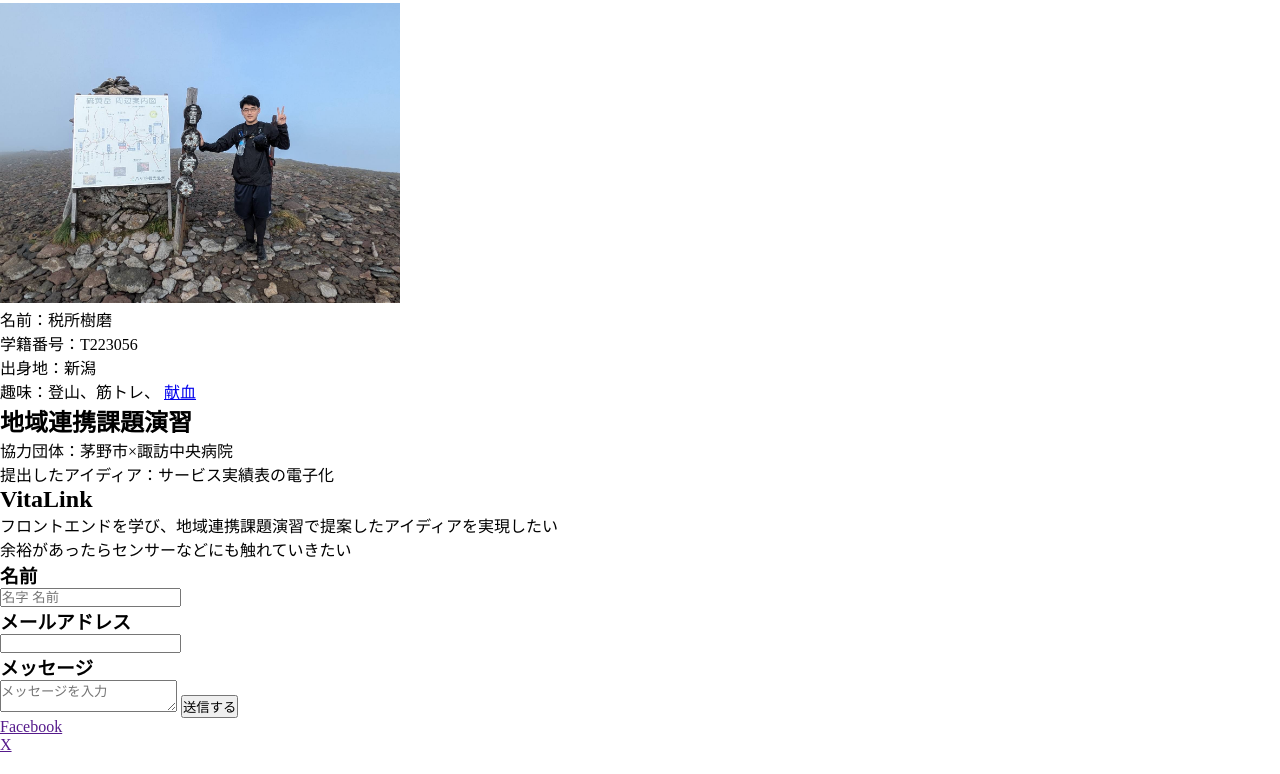
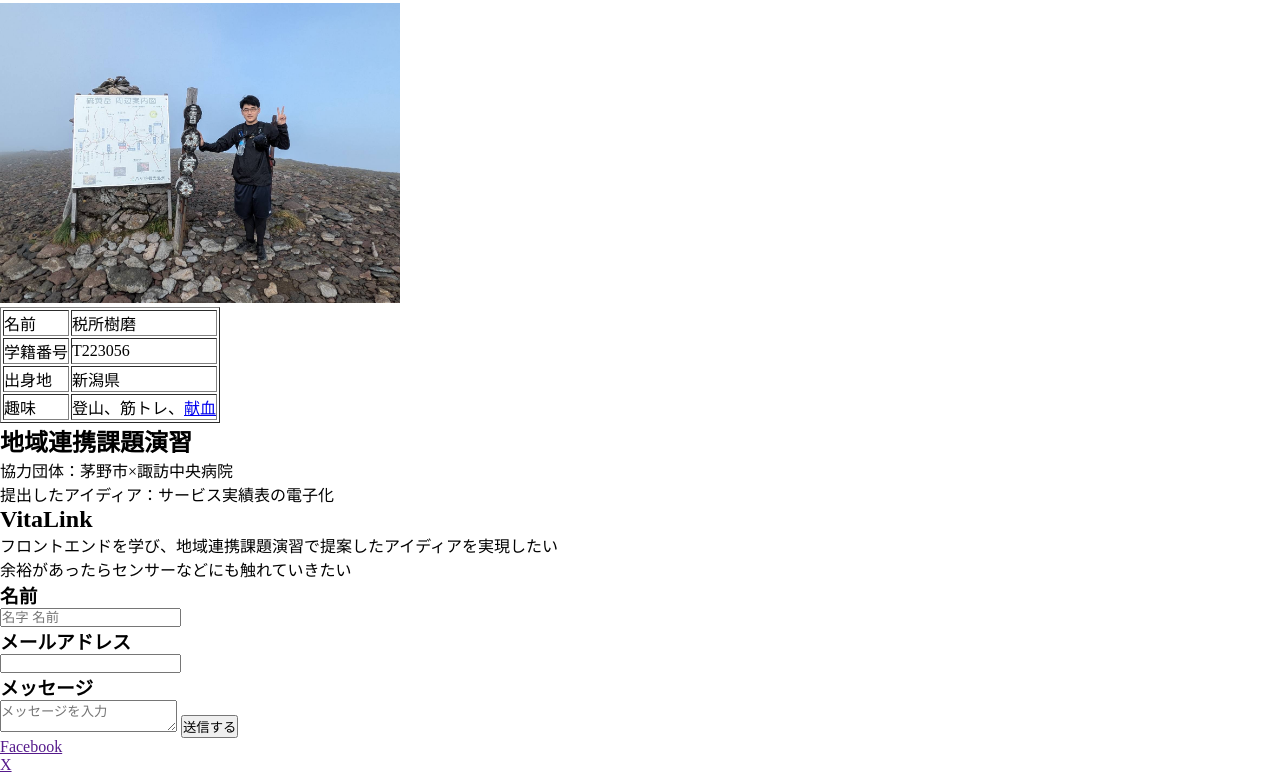
Before and after one commit to SaishoTatsuma/portfolio, a plain HTML site: page portfolio/index.html in a window 1280 px wide. Shown: the part 78-852 px from the top of the page. Drawn offline with Linux system fonts and the light colour scheme.

Commit message:
table要素、表の追加

```diff
--- a/portfolio/index.html
+++ b/portfolio/index.html
@@ -30,16 +30,36 @@
         <h2>自己紹介</h2>
         <!--img 画像を表示するタグ-->
         <img src="images/myphoto.jpg" alt="自分の画像"><!--src どの画像か　alt　画像が表示されないときのテキスト-->
-        <!--ul + li 箇条書きリストを作るタグ-->
+
+        <!--ul + li 箇条書きリストを作るタグ
         <ul>
             <li>名前：税所樹磨</li>
             <li>学籍番号：T223056</li>
             <li>出身地：新潟</li>
             <li>趣味：登山、筋トレ、
-                <!--a リンクをはるタグ-->
-                <a href="https://www.sus.ac.jp/topics/20250127-1/">献血</a><!--target="_blank" で別タブで表示-->
+                <!--a リンクをはるタグ
+                <a href="https://www.sus.ac.jp/topics/20250127-1/">献血</a><!--target="_blank" で別タブで表示
             </li>
         </ul>
+    -->
+        <table border="1">
+            <tr>
+                <td>名前</td>
+                <td>税所樹磨</td>
+            </tr>
+            <tr>
+                <td>学籍番号</td>
+                <td>T223056</td>
+            </tr>
+            <tr>
+                <td>出身地</td>
+                <td>新潟県</td>
+            </tr>
+            <tr>
+                <td>趣味</td>
+                <td>登山、筋トレ、<a href="https://www.sus.ac.jp/topics/20250127-1/">献血</a></td>
+            </tr>
+        </table>
     </section>
 
     <article>
```
